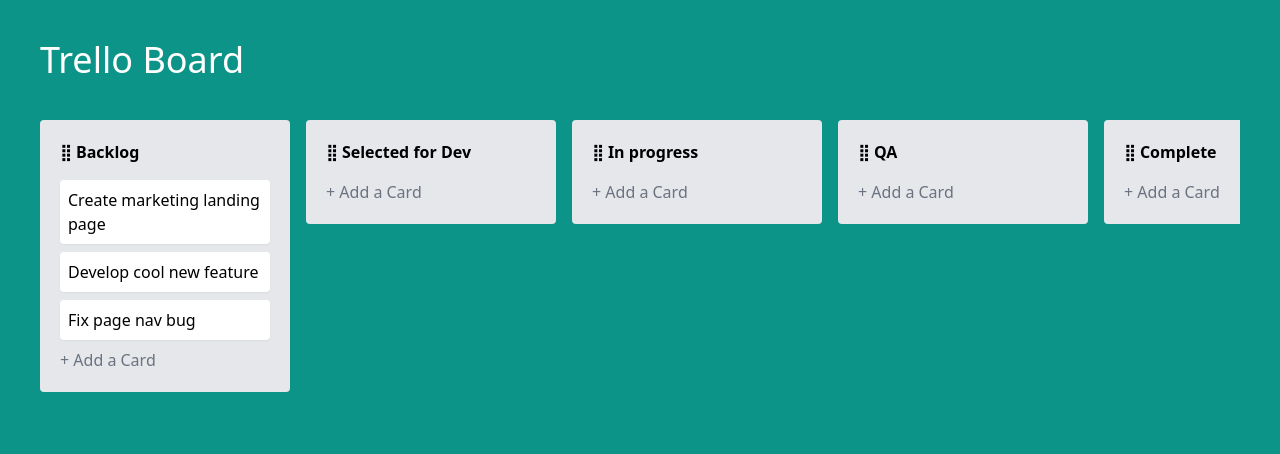
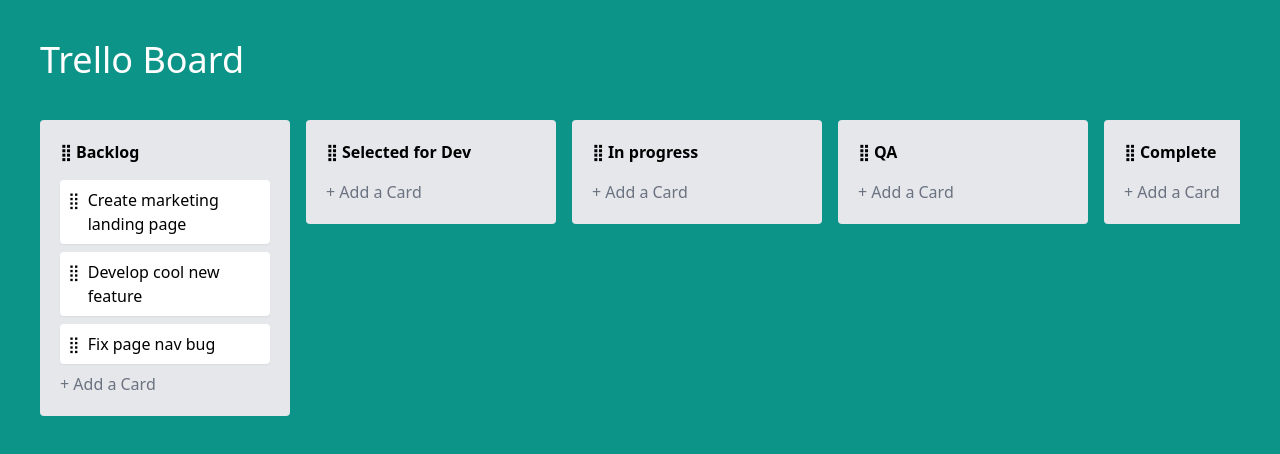
Before and after one commit to mbottoms3/trello-board, a Nuxt app: page / in a window 1280 px wide. Shown: the top 454 px of the page. Built offline with nearby package versions, Linux system fonts and the light colour scheme.

Commit message:
added drag and drop functionality to tasks

```diff
--- a/components/TrelloBoard.vue
+++ b/components/TrelloBoard.vue
@@ -1,6 +1,6 @@
 <script setup lang="ts">
 import { nanoid } from "nanoid";
-import type { Column } from "../types";
+import type { Column, Task } from "../types";
 import draggable from "vuedraggable";
 const columns = ref<Column[]>([
   {
@@ -45,10 +45,17 @@
         ><div class="column p-5 rounded min-w-[250px] bg-gray-200">
           <header class="font-bold mb-4">
             <DragHandle />
-
             {{ column.title }}
           </header>
-          <TrelloBoardTask v-for="task in column.tasks" :task="task" />
+          <draggable
+            v-model="column.tasks"
+            group="tasks"
+            item-key="id"
+            :animation="150"
+            ><template #item="{ element: task }: { element: Task }"
+              ><TrelloBoardTask :task="task" /></template
+          ></draggable>
+
           <footer>
             <button class="text-gray-500">+ Add a Card</button>
           </footer>
--- a/components/TrelloBoardTask.vue
+++ b/components/TrelloBoardTask.vue
@@ -8,8 +8,9 @@
 <template>
   <div
     :title="task.createdAt.toLocaleDateString()"
-    class="task bg-white p-2 mb-2 rounded shadow-sm max-w-[250px]"
+    class="task bg-white p-2 mb-2 rounded shadow-sm max-w-[250px] flex"
   >
+    <DragHandle class="pr-2" />
     <span>
       {{ task.title }}
     </span>
```
